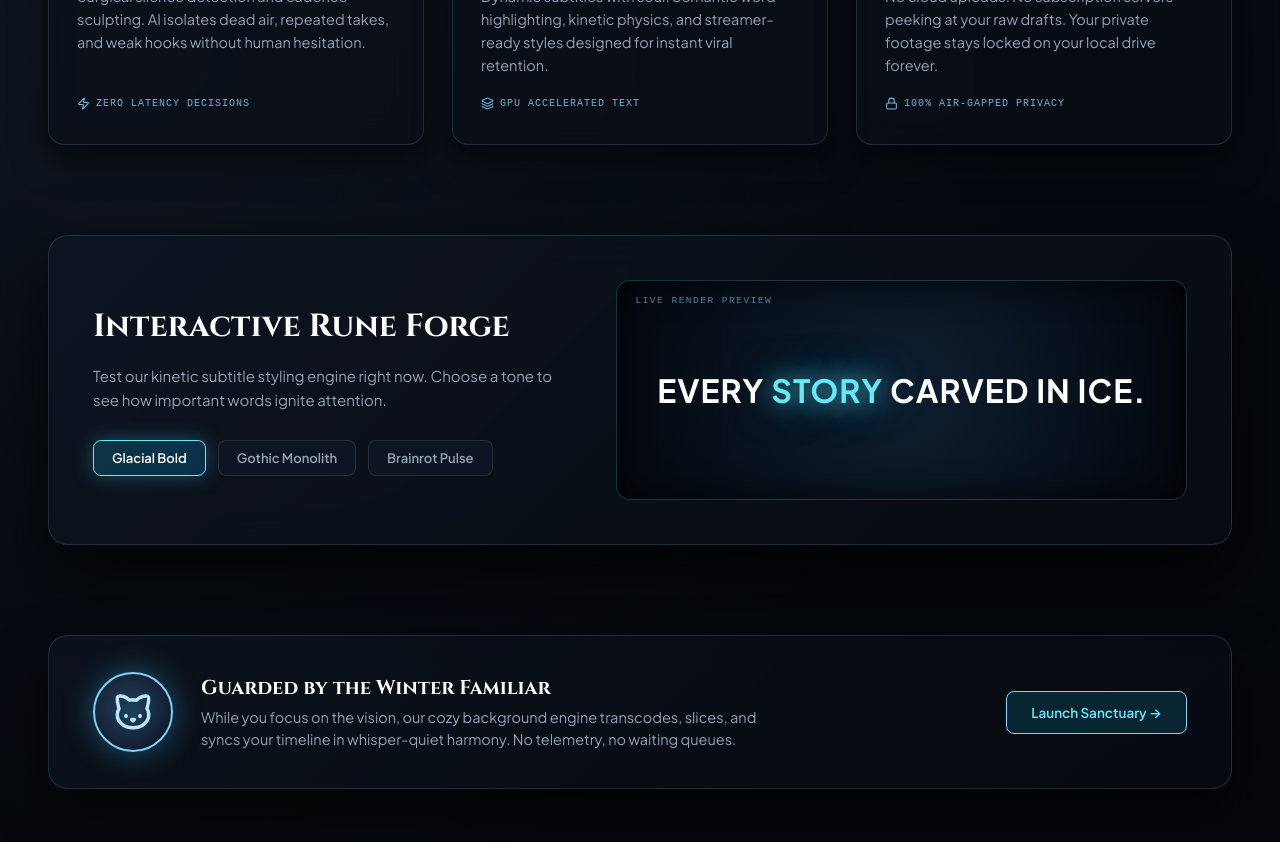
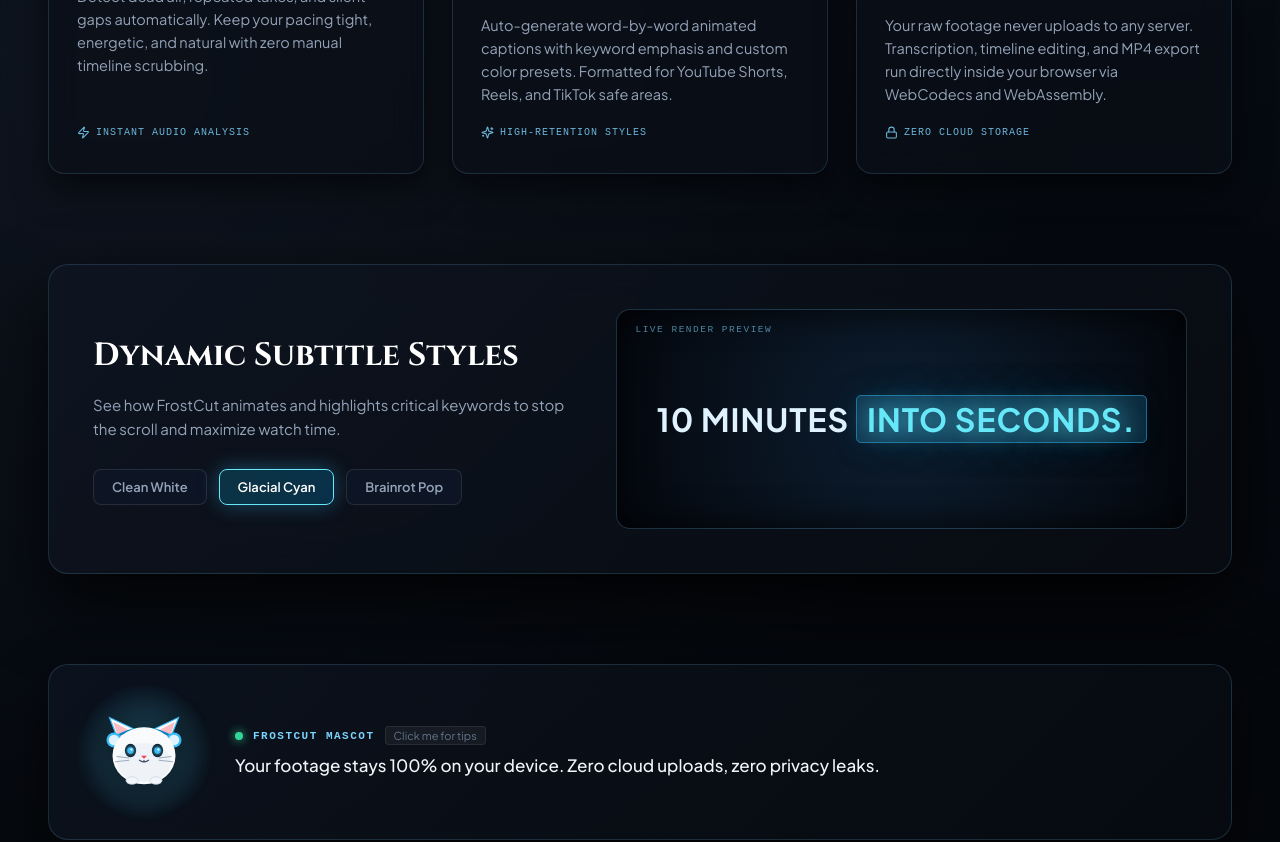
Before and after one commit to rubarbulut/Frostcut, a React (Vite) app: page / in a window 1280 px wide. Shown: the part 1300-2142 px from the top of the page. Built offline with nearby package versions, Linux system fonts and the light colour scheme.

Commit message:
feat(landing): add interactive eye-tracking cat mascot, cold rolling mist and creator-focused copy

```diff
--- a/src/LandingPage.tsx
+++ b/src/LandingPage.tsx
@@ -10,11 +10,11 @@
   Check,
   ChevronDown,
   MessageSquareText,
-  Cat,
   Zap,
   Lock,
-  Layers,
-  Sparkle,
+  Type,
+  Heart,
+  Volume2,
 } from 'lucide-react';
 import type { Project } from './model';
 import './landing-gothic.css';
@@ -27,7 +27,7 @@
   resumeProject?: Project;
 }
 
-// Interactive Snow & Cold Mist Canvas
+// ❄️ Interactive Canvas: Procedural Snow & Rolling Cold Mist
 function GothicSnowCanvas() {
   const canvasRef = useRef<HTMLCanvasElement>(null);
 
@@ -59,7 +59,7 @@
       phase: number;
     }
 
-    const flakesCount = Math.min(85, Math.floor(window.innerWidth / 16));
+    const flakesCount = Math.min(90, Math.floor(window.innerWidth / 15));
     const flakes: Flake[] = [];
 
     for (let i = 0; i < flakesCount; i++) {
@@ -87,6 +87,38 @@
       frame++;
       ctx.clearRect(0, 0, width, height);
 
+      // 1. Rolling Cold Mist Layers along bottom & edges
+      const mistX1 = ((frame * 0.35) % (width + 600)) - 300;
+      const grad1 = ctx.createRadialGradient(
+        mistX1,
+        height - 60,
+        40,
+        mistX1,
+        height - 60,
+        Math.min(550, width * 0.6),
+      );
+      grad1.addColorStop(0, 'rgba(14, 116, 144, 0.09)');
+      grad1.addColorStop(0.6, 'rgba(6, 78, 110, 0.03)');
+      grad1.addColorStop(1, 'transparent');
+      ctx.fillStyle = grad1;
+      ctx.fillRect(0, height - 380, width, 380);
+
+      const mistX2 = ((frame * 0.2 + 500) % (width + 700)) - 350;
+      const grad2 = ctx.createRadialGradient(
+        width - mistX2,
+        height - 120,
+        60,
+        width - mistX2,
+        height - 120,
+        Math.min(600, width * 0.7),
+      );
+      grad2.addColorStop(0, 'rgba(56, 189, 248, 0.06)');
+      grad2.addColorStop(0.7, 'rgba(15, 23, 42, 0.02)');
+      grad2.addColorStop(1, 'transparent');
+      ctx.fillStyle = grad2;
+      ctx.fillRect(0, height - 420, width, 420);
+
+      // 2. Snow & Ice Crystals
       for (let i = 0; i < flakes.length; i++) {
         const f = flakes[i];
         f.y += f.speedY;
@@ -132,6 +164,192 @@
   return <canvas ref={canvasRef} className="gothic-snow-canvas" aria-hidden="true" />;
 }
 
+// 🐱 Interactive Winter Cat Mascot with Eye Tracking & Purr Burst
+function WinterCatFamiliar() {
+  const catRef = useRef<HTMLDivElement>(null);
+  const [pupilOffset, setPupilOffset] = useState({ x: 0, y: 0 });
+  const [purring, setPurring] = useState(false);
+  const [tipIndex, setTipIndex] = useState(0);
+  const [burstCount, setBurstCount] = useState(0);
+
+  const tips = [
+    'Your footage stays 100% on your device. Zero cloud uploads, zero privacy leaks.',
+    'Auto Cut finds hooks and cuts awkward silences in seconds.',
+    'Dynamic subtitles with semantic keyword styling boost viewer retention.',
+    'Render and export directly from your local browser with WebCodecs.',
+  ];
+
+  // Mouse tracking eyes
+  useEffect(() => {
+    const handleMove = (e: globalThis.MouseEvent) => {
+      if (!catRef.current) return;
+      const rect = catRef.current.getBoundingClientRect();
+      const catCenterX = rect.left + rect.width / 2;
+      const catCenterY = rect.top + rect.height / 2;
+
+      const dx = e.clientX - catCenterX;
+      const dy = e.clientY - catCenterY;
+      const angle = Math.atan2(dy, dx);
+      const dist = Math.min(3.5, Math.hypot(dx, dy) / 40);
+
+      setPupilOffset({
+        x: Math.cos(angle) * dist,
+        y: Math.sin(angle) * dist,
+      });
+    };
+
+    window.addEventListener('mousemove', handleMove);
+    return () => window.removeEventListener('mousemove', handleMove);
+  }, []);
+
+  const handleCatClick = () => {
+    setPurring(true);
+    setBurstCount((c) => c + 1);
+    setTipIndex((prev) => (prev + 1) % tips.length);
+    setTimeout(() => setPurring(false), 900);
+  };
+
+  return (
+    <div className="cat-interactive-card" onClick={handleCatClick} role="button" tabIndex={0}>
+      <div className="cat-visual-stage" ref={catRef}>
+        {/* Ambient Glow behind Cat */}
+        <div className={`cat-aura-glow ${purring ? 'purr-active' : ''}`} />
+
+        {/* SVG Cat Character with Eye Tracking */}
+        <svg
+          className={`winter-cat-svg ${purring ? 'cat-bounce' : ''}`}
+          viewBox="0 0 120 120"
+          width="90"
+          height="90"
+        >
+          {/* Ears */}
+          <polygon points="26,45 14,14 48,30" fill="#f8fafc" stroke="#38bdf8" strokeWidth="1.5" />
+          <polygon points="26,42 19,20 42,32" fill="#fda4af" opacity="0.75" />
+          <polygon points="94,45 106,14 72,30" fill="#f8fafc" stroke="#38bdf8" strokeWidth="1.5" />
+          <polygon points="94,42 101,20 78,32" fill="#fda4af" opacity="0.75" />
+
+          {/* Earmuffs band (Winter accessory) */}
+          <path
+            d="M 22,40 Q 60,18 98,40"
+            fill="none"
+            stroke="#0284c7"
+            strokeWidth="3.5"
+            strokeLinecap="round"
+          />
+
+          {/* Earmuff fluff */}
+          <circle cx="20" cy="44" r="10" fill="#38bdf8" />
+          <circle cx="20" cy="44" r="7" fill="#e0f2fe" />
+          <circle cx="100" cy="44" r="10" fill="#38bdf8" />
+          <circle cx="100" cy="44" r="7" fill="#e0f2fe" />
+
+          {/* Chubby Head / Body */}
+          <ellipse cx="60" cy="65" rx="42" ry="38" fill="#f8fafc" />
+          {/* Soft body contour / shadow */}
+          <ellipse cx="60" cy="74" rx="36" ry="26" fill="#e2e8f0" opacity="0.4" />
+
+          {/* Eyes (Left & Right) */}
+          <g transform="translate(42, 58)">
+            <ellipse cx="0" cy="0" rx="7.5" ry="9" fill="#0c1829" />
+            <circle
+              cx={pupilOffset.x}
+              cy={pupilOffset.y}
+              r="4.2"
+              fill="#38bdf8"
+              filter="drop-shadow(0 0 3px #67e8f9)"
+            />
+            <circle cx={pupilOffset.x + 1.2} cy={pupilOffset.y - 1.2} r="1.5" fill="#ffffff" />
+          </g>
+
+          <g transform="translate(78, 58)">
+            <ellipse cx="0" cy="0" rx="7.5" ry="9" fill="#0c1829" />
+            <circle
+              cx={pupilOffset.x}
+              cy={pupilOffset.y}
+              r="4.2"
+              fill="#38bdf8"
+              filter="drop-shadow(0 0 3px #67e8f9)"
+            />
+            <circle cx={pupilOffset.x + 1.2} cy={pupilOffset.y - 1.2} r="1.5" fill="#ffffff" />
+          </g>
+
+          {/* Cute Nose */}
+          <polygon points="60,69 56,65 64,65" fill="#f43f5e" />
+
+          {/* Mouth */}
+          <path
+            d="M 54,71 Q 60,75 60,71 Q 60,75 66,71"
+            fill="none"
+            stroke="#475569"
+            strokeWidth="1.8"
+            strokeLinecap="round"
+          />
+
+          {/* Whiskers */}
+          <line
+            x1="24"
+            y1="66"
+            x2="40"
+            y2="68"
+            stroke="#94a3b8"
+            strokeWidth="1.2"
+            strokeLinecap="round"
+          />
+          <line
+            x1="22"
+            y1="73"
+            x2="40"
+            y2="71"
+            stroke="#94a3b8"
+            strokeWidth="1.2"
+            strokeLinecap="round"
+          />
+          <line
+            x1="96"
+            y1="66"
+            x2="80"
+            y2="68"
+            stroke="#94a3b8"
+            strokeWidth="1.2"
+            strokeLinecap="round"
+          />
+          <line
+            x1="98"
+            y1="73"
+            x2="80"
+            y2="71"
+            stroke="#94a3b8"
+            strokeWidth="1.2"
+            strokeLinecap="round"
+          />
+
+          {/* Paws resting at bottom */}
+          <ellipse cx="44" cy="98" rx="8" ry="5" fill="#f1f5f9" stroke="#cbd5e1" strokeWidth="1" />
+          <ellipse cx="76" cy="98" rx="8" ry="5" fill="#f1f5f9" stroke="#cbd5e1" strokeWidth="1" />
+        </svg>
+
+        {/* Floating Heart / Snowflakes on Click */}
+        {purring && (
+          <div className="purr-hearts" key={burstCount}>
+            <span className="burst-item i1">❄️</span>
+            <span className="burst-item i2">💙</span>
+            <span className="burst-item i3">✨</span>
+          </div>
+        )}
+      </div>
+
+      <div className="cat-dialog-wrap">
+        <div className="cat-status-line">
+          <span className="cat-dot" />
+          <b>FROSTCUT MASCOT</b>
+          <span className="cat-sub-hint">Click me for tips</span>
+        </div>
+        <p className="cat-quote">{tips[tipIndex]}</p>
+      </div>
+    </div>
+  );
+}
+
 export default function LandingPage({
   onStartEditing,
   onOpenProject,
@@ -145,18 +363,18 @@
     const rect = e.currentTarget.getBoundingClientRect();
     const x = (e.clientX - rect.left) / rect.width - 0.5;
     const y = (e.clientY - rect.top) / rect.height - 0.5;
-    setTilt({ x: y * -10, y: x * 10 });
+    setTilt({ x: y * -9, y: x * 9 });
   };
   const handleMonolithLeave = () => {
     setTilt({ x: 0, y: 0 });
   };
 
-  // Caption Forge Demo Preset
-  const [captionPreset, setCaptionPreset] = useState<'glacial' | 'gothic' | 'cyber'>('glacial');
+  // Subtitle Preview Preset
+  const [captionPreset, setCaptionPreset] = useState<'clean' | 'glacial' | 'bold'>('glacial');
 
   return (
     <main className="landing gothic-landing">
-      {/* Background Interactive Snow Canvas */}
+      {/* Background Interactive Snow & Cold Mist Canvas */}
       <GothicSnowCanvas />
       <div className="gothic-ambient-veil" />
 
@@ -342,13 +560,13 @@
           </div>
         </section>
 
-        {/* Feature Grimoire: 3 Pillars of Gothic Winter */}
+        {/* Feature Grid: Clean, creator-focused core benefits */}
         <section className="gothic-features-section">
           <div className="gothic-section-header">
-            <h2>The Architecture of Cold Speed</h2>
+            <h2>Engineered for Short-Form Creators</h2>
             <p>
-              Forged without compromise. Every heavy calculation happens directly inside your
-              browser’s hardware sandbox.
+              Auto Cut finds the hooks and removes awkward pauses. Dynamic captions style your words
+              automatically. Everything runs privately on your device.
             </p>
           </div>
 
@@ -358,28 +576,28 @@
               <div className="pillar-icon-box">
                 <Scissors size={26} />
               </div>
-              <h3>The Blade of Silence</h3>
+              <h3>Silence & Pause Removal</h3>
               <p>
-                Surgical silence detection and cadence sculpting. AI isolates dead air, repeated
-                takes, and weak hooks without human hesitation.
+                Detect dead air, repeated takes, and silent gaps automatically. Keep your pacing
+                tight, energetic, and natural with zero manual timeline scrubbing.
               </p>
               <div className="pillar-micro-tag">
-                <Zap size={13} /> ZERO LATENCY DECISIONS
+                <Zap size={13} /> INSTANT AUDIO ANALYSIS
               </div>
             </div>
 
             {/* Pillar 2 */}
             <div className="gothic-pillar-card">
               <div className="pillar-icon-box">
-                <Sparkle size={26} />
+                <Type size={26} />
               </div>
-              <h3>Living Runes</h3>
+              <h3>Dynamic Kinetic Subtitles</h3>
               <p>
-                Dynamic subtitles with soul. Semantic word highlighting, kinetic physics, and
-                streamer-ready styles designed for instant viral retention.
+                Auto-generate word-by-word animated captions with keyword emphasis and custom color
+                presets. Formatted for YouTube Shorts, Reels, and TikTok safe areas.
               </p>
               <div className="pillar-micro-tag">
-                <Layers size={13} /> GPU ACCELERATED TEXT
+                <Sparkles size={13} /> HIGH-RETENTION STYLES
               </div>
             </div>
 
@@ -388,64 +606,64 @@
               <div className="pillar-icon-box">
                 <ShieldCheck size={26} />
               </div>
-              <h3>The Obsidian Vault</h3>
+              <h3>100% Local-First & Private</h3>
               <p>
-                No cloud uploads. No subscription servers peeking at your raw drafts. Your private
-                footage stays locked on your local drive forever.
+                Your raw footage never uploads to any server. Transcription, timeline editing, and
+                MP4 export run directly inside your browser via WebCodecs and WebAssembly.
               </p>
               <div className="pillar-micro-tag">
-                <Lock size={13} /> 100% AIR-GAPPED PRIVACY
+                <Lock size={13} /> ZERO CLOUD STORAGE
               </div>
             </div>
           </div>
         </section>
 
-        {/* Interactive Caption Forge */}
+        {/* Interactive Subtitle Style Playground */}
         <section className="gothic-caption-forge">
           <div className="forge-card">
             <div className="forge-left">
-              <h3>Interactive Rune Forge</h3>
+              <h3>Dynamic Subtitle Styles</h3>
               <p>
-                Test our kinetic subtitle styling engine right now. Choose a tone to see how
-                important words ignite attention.
+                See how FrostCut animates and highlights critical keywords to stop the scroll and
+                maximize watch time.
               </p>
               <div className="forge-preset-selector">
+                <button
+                  className={`preset-chip ${captionPreset === 'clean' ? 'active' : ''}`}
+                  onClick={() => setCaptionPreset('clean')}
+                >
+                  Clean White
+                </button>
                 <button
                   className={`preset-chip ${captionPreset === 'glacial' ? 'active' : ''}`}
                   onClick={() => setCaptionPreset('glacial')}
                 >
-                  Glacial Bold
+                  Glacial Cyan
                 </button>
                 <button
-                  className={`preset-chip ${captionPreset === 'gothic' ? 'active' : ''}`}
-                  onClick={() => setCaptionPreset('gothic')}
+                  className={`preset-chip ${captionPreset === 'bold' ? 'active' : ''}`}
+                  onClick={() => setCaptionPreset('bold')}
                 >
-                  Gothic Monolith
-                </button>
-                <button
-                  className={`preset-chip ${captionPreset === 'cyber' ? 'active' : ''}`}
-                  onClick={() => setCaptionPreset('cyber')}
-                >
-                  Brainrot Pulse
+                  Brainrot Pop
                 </button>
               </div>
             </div>
 
             <div className="forge-stage">
               <div className={`forge-caption-display style-${captionPreset}`}>
+                {captionPreset === 'clean' && (
+                  <span>
+                    FIND THE <mark>HOOK.</mark> CUT THE REST.
+                  </span>
+                )}
                 {captionPreset === 'glacial' && (
                   <span>
-                    EVERY <mark>STORY</mark> CARVED IN ICE.
+                    10 MINUTES <mark>INTO SECONDS.</mark>
                   </span>
                 )}
-                {captionPreset === 'gothic' && (
+                {captionPreset === 'bold' && (
                   <span>
-                    SILENCE <mark>SEVERED.</mark> CINEMA AWAKENS.
-                  </span>
-                )}
-                {captionPreset === 'cyber' && (
-                  <span>
-                    WAIT FOR THE <mark>PLOT TWIST</mark> ⚡
+                    WAIT FOR THE <mark>PLOT TWIST</mark> 🔥
                   </span>
                 )}
               </div>
@@ -453,26 +671,9 @@
           </div>
         </section>
 
-        {/* The Winter Familiar: Cozy Cat Mascot */}
+        {/* Featured Winter Mascot Interactive Card */}
         <section className="gothic-familiar-section">
-          <div className="familiar-card">
-            <div className="familiar-left">
-              <div className="familiar-cat-avatar">
-                <div className="familiar-cat-glow" />
-                <Cat size={42} style={{ color: '#bae6fd', position: 'relative', zIndex: 2 }} />
-              </div>
-              <div className="familiar-copy">
-                <h4>Guarded by the Winter Familiar</h4>
-                <p>
-                  While you focus on the vision, our cozy background engine transcodes, slices, and
-                  syncs your timeline in whisper-quiet harmony. No telemetry, no waiting queues.
-                </p>
-              </div>
-            </div>
-            <button className="familiar-cta-btn" onClick={onStartEditing}>
-              Launch Sanctuary →
-            </button>
-          </div>
+          <WinterCatFamiliar />
         </section>
 
         {/* Footer */}
--- a/src/landing-gothic.css
+++ b/src/landing-gothic.css
@@ -1061,56 +1061,57 @@
   transition: all 0.3s ease;
 }
 
-/* Preset 1: Glacial Bold */
+/* Preset 1: Clean White */
+.style-clean {
+  font-family: var(--font-sans);
+  color: #fff;
+  letter-spacing: 0.5px;
+}
+.style-clean mark {
+  background: rgba(255, 255, 255, 0.15);
+  color: #fff;
+  padding: 3px 8px;
+  border-radius: 4px;
+  border: 1px solid rgba(255, 255, 255, 0.4);
+}
+
+/* Preset 2: Glacial Cyan */
 .style-glacial {
   font-family: var(--font-sans);
-  color: #fff;
-  text-transform: uppercase;
+  color: #e0f2fe;
   letter-spacing: 1px;
 }
 .style-glacial mark {
-  background: transparent;
+  background: rgba(56, 189, 248, 0.18);
   color: var(--ice-cyan);
+  padding: 3px 10px;
+  border-radius: 5px;
+  border: 1px solid rgba(56, 189, 248, 0.45);
   text-shadow:
     0 0 24px rgba(103, 232, 249, 0.8),
     0 0 45px rgba(56, 189, 248, 0.5);
 }
 
-/* Preset 2: Gothic Monolith */
-.style-gothic {
-  font-family: var(--font-gothic);
-  color: #e2e8f0;
-  letter-spacing: 2px;
-  text-shadow: 0 4px 15px rgba(0, 0, 0, 0.9);
-}
-.style-gothic mark {
-  background: transparent;
-  color: #fff;
-  border-bottom: 2px solid var(--ice-cyan);
-  text-shadow: 0 0 20px rgba(255, 255, 255, 0.8);
-}
-
-/* Preset 3: Cyber Frost / Brainrot */
-.style-cyber {
+/* Preset 3: Bold Pop / Brainrot */
+.style-bold {
   font-family: var(--font-sans);
-  color: #facc15;
+  color: #fef08a;
   text-transform: uppercase;
   font-weight: 900;
   letter-spacing: -0.5px;
-  transform: rotate(-1deg);
 }
-.style-cyber mark {
+.style-bold mark {
   background: #f43f5e;
   color: #fff;
   padding: 4px 12px;
   border-radius: 6px;
   box-shadow: 0 0 25px rgba(244, 63, 94, 0.7);
   display: inline-block;
-  transform: scale(1.08) rotate(2deg);
+  transform: scale(1.08) rotate(1.5deg);
 }
 
 /* ==========================================================================
-   THE WINTER FAMILIAR — COZY GOTHIC MASCOT
+   INTERACTIVE WINTER CAT MASCOT CARD
    ========================================================================== */
 .gothic-familiar-section {
   max-width: 1440px;
@@ -1120,80 +1121,175 @@
   box-sizing: border-box;
 }
 
-.familiar-card {
-  background: linear-gradient(135deg, rgba(14, 21, 33, 0.7), rgba(7, 11, 17, 0.88));
+.cat-interactive-card {
+  background: linear-gradient(135deg, rgba(14, 21, 33, 0.75), rgba(7, 11, 17, 0.9));
   border: 1px solid var(--goth-border);
   border-radius: 20px;
-  padding: 36px 44px;
+  padding: 32px 40px;
   display: flex;
   align-items: center;
-  justify-content: space-between;
   gap: 36px;
   position: relative;
   overflow: hidden;
   box-shadow: 0 20px 50px rgba(0, 0, 0, 0.7);
+  cursor: pointer;
+  transition: all 0.35s cubic-bezier(0.16, 1, 0.3, 1);
 }
 
-.familiar-left {
-  display: flex;
-  align-items: center;
-  gap: 28px;
+.cat-interactive-card:hover {
+  border-color: var(--ice-400);
+  box-shadow:
+    0 20px 50px rgba(0, 0, 0, 0.8),
+    0 0 35px rgba(56, 189, 248, 0.25);
+  transform: translateY(-2px);
 }
 
-.familiar-cat-avatar {
+.cat-visual-stage {
   position: relative;
-  width: 80px;
-  height: 80px;
-  border-radius: 50%;
-  background: linear-gradient(135deg, #1e293b, #0f172a);
-  border: 2px solid var(--ice-400);
-  box-shadow: 0 0 30px rgba(56, 189, 248, 0.4);
+  width: 110px;
+  height: 110px;
   display: grid;
   place-items: center;
   flex-shrink: 0;
 }
 
-.familiar-cat-glow {
+.cat-aura-glow {
   position: absolute;
-  inset: -6px;
+  inset: -10px;
   border-radius: 50%;
-  background: radial-gradient(circle, rgba(56, 189, 248, 0.35), transparent 70%);
-  animation: pulseRune 3s infinite ease-in-out;
+  background: radial-gradient(circle, rgba(56, 189, 248, 0.25), transparent 70%);
+  animation: pulseRune 3.5s infinite ease-in-out;
+  pointer-events: none;
+  transition: all 0.4s ease;
 }
 
-.familiar-copy h4 {
-  font-family: var(--font-gothic);
-  font-size: 20px;
-  font-weight: 700;
-  color: #fff;
-  margin: 0 0 6px;
+.cat-aura-glow.purr-active {
+  background: radial-gradient(circle, rgba(103, 232, 249, 0.55), transparent 75%);
+  transform: scale(1.3);
 }
 
-.familiar-copy p {
-  font-size: 14.5px;
-  color: var(--text-secondary);
-  line-height: 1.5;
-  margin: 0;
-  max-width: 580px;
+.winter-cat-svg {
+  filter: drop-shadow(0 4px 12px rgba(0, 0, 0, 0.6));
+  transition: transform 0.2s cubic-bezier(0.34, 1.56, 0.64, 1);
+  user-select: none;
 }
 
-.familiar-cta-btn {
-  background: rgba(14, 116, 144, 0.25);
-  border: 1px solid var(--ice-400);
-  color: var(--ice-cyan);
-  font-weight: 600;
-  font-size: 13.5px;
-  padding: 12px 24px;
-  border-radius: 8px;
-  cursor: pointer;
-  white-space: nowrap;
-  transition: all 0.3s ease;
+.cat-interactive-card:hover .winter-cat-svg {
+  transform: scale(1.05);
 }
 
-.familiar-cta-btn:hover {
-  background: var(--ice-500);
-  color: #06080d;
-  box-shadow: 0 0 25px rgba(56, 189, 248, 0.6);
+.winter-cat-svg.cat-bounce {
+  animation: catPurrWiggle 0.6s ease-in-out;
+}
+
+@keyframes catPurrWiggle {
+  0%,
+  100% {
+    transform: scale(1) rotate(0);
+  }
+  25% {
+    transform: scale(1.12) rotate(-5deg);
+  }
+  50% {
+    transform: scale(1.15) rotate(4deg);
+  }
+  75% {
+    transform: scale(1.1) rotate(-3deg);
+  }
+}
+
+/* Floating Emoji / Hearts Burst on Purr */
+.purr-hearts {
+  position: absolute;
+  inset: 0;
+  pointer-events: none;
+  display: grid;
+  place-items: center;
+}
+
+.burst-item {
+  position: absolute;
+  font-size: 20px;
+  animation: floatBurst 0.9s cubic-bezier(0.16, 1, 0.3, 1) forwards;
+}
+
+.burst-item.i1 {
+  animation-delay: 0s;
+  --tx: -30px;
+  --ty: -55px;
+}
+
+.burst-item.i2 {
+  animation-delay: 0.1s;
+  --tx: 5px;
+  --ty: -70px;
+}
+
+.burst-item.i3 {
+  animation-delay: 0.15s;
+  --tx: 35px;
+  --ty: -50px;
+}
+
+@keyframes floatBurst {
+  0% {
+    opacity: 0;
+    transform: translate(0, 0) scale(0.4);
+  }
+  40% {
+    opacity: 1;
+    transform: translate(var(--tx), var(--ty)) scale(1.2);
+  }
+  100% {
+    opacity: 0;
+    transform: translate(calc(var(--tx) * 1.3), calc(var(--ty) - 25px)) scale(0.8);
+  }
+}
+
+.cat-dialog-wrap {
+  flex: 1;
+  display: flex;
+  flex-direction: column;
+}
+
+.cat-status-line {
+  display: flex;
+  align-items: center;
+  gap: 10px;
+  margin-bottom: 8px;
+}
+
+.cat-dot {
+  width: 8px;
+  height: 8px;
+  border-radius: 50%;
+  background: #34d399;
+  box-shadow: 0 0 10px #34d399;
+}
+
+.cat-status-line b {
+  font-family: var(--font-mono);
+  font-size: 11px;
+  letter-spacing: 1.5px;
+  color: var(--ice-400);
+}
+
+.cat-sub-hint {
+  font-size: 11px;
+  color: var(--text-muted);
+  background: rgba(255, 255, 255, 0.05);
+  border: 1px solid rgba(255, 255, 255, 0.08);
+  padding: 2px 8px;
+  border-radius: 4px;
+}
+
+.cat-quote {
+  font-size: 17px;
+  line-height: 1.5;
+  color: #f1f5f9;
+  margin: 0;
+  font-weight: 500;
+  transition: opacity 0.2s ease;
 }
 
 /* ==========================================================================
```
